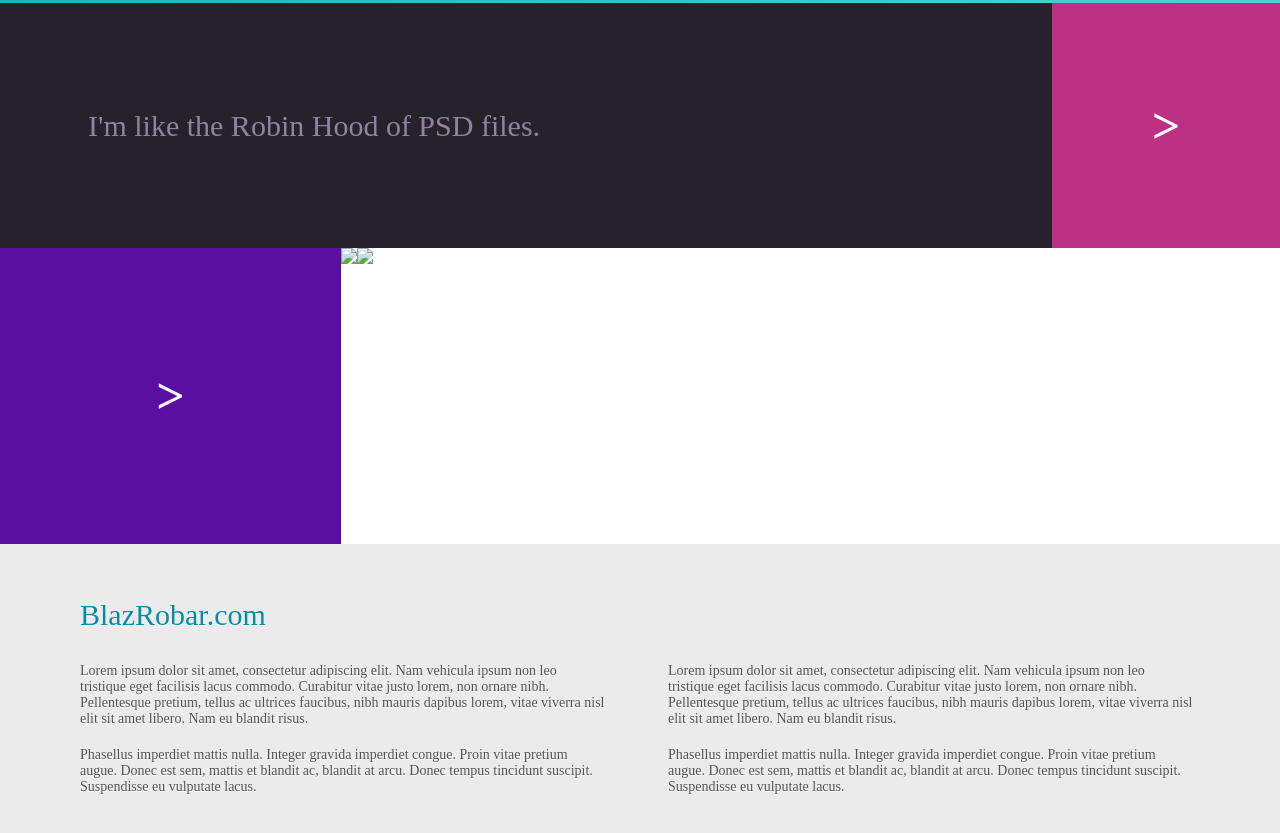
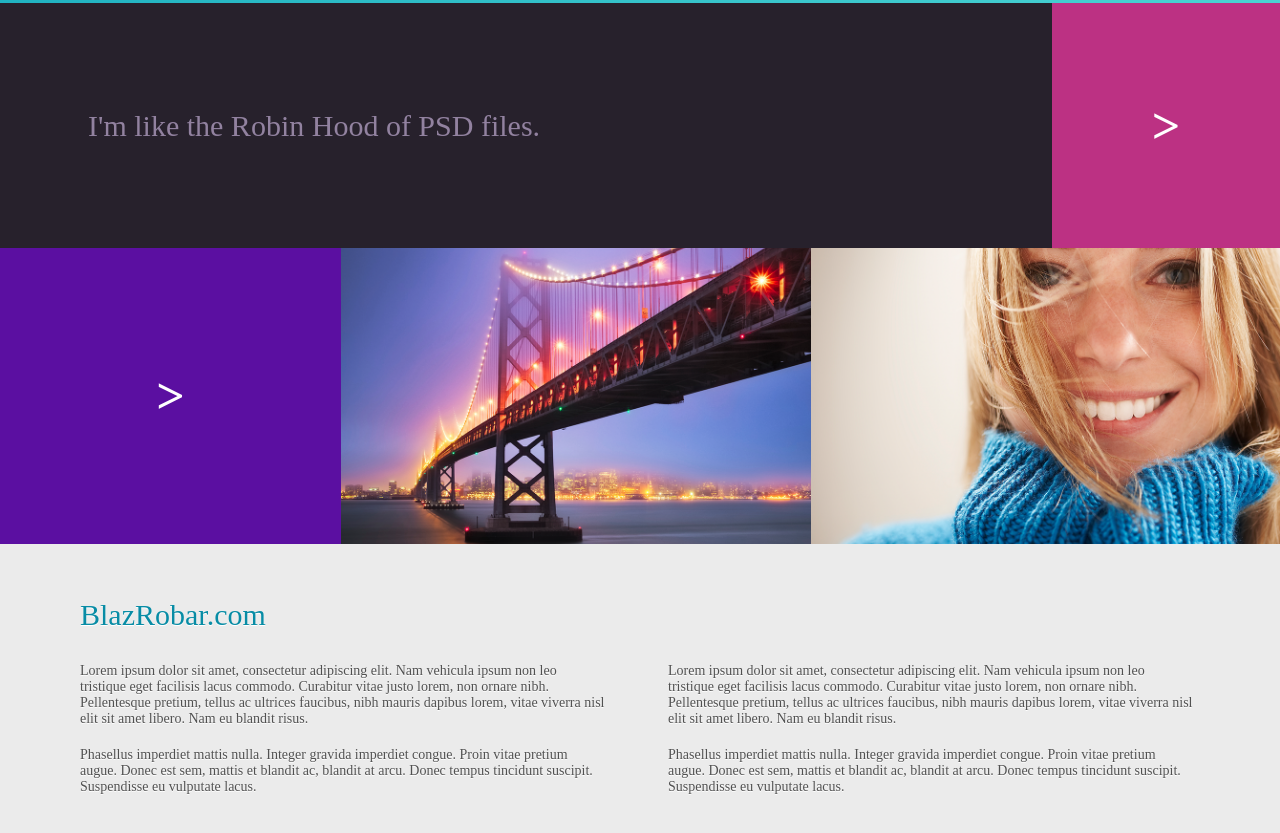
Before and after one commit to vlad-ulasowitch/rpi01, a plain HTML site: page index.html in a window 1280 px wide. Shown: the part 717-1550 px from the top of the page. Drawn offline with Linux system fonts and the light colour scheme; the site is published under a folder, as on GitHub Pages, so addresses that start at the root find nothing.

Commit message:
Update pathes to images

```diff
--- a/index.html
+++ b/index.html
@@ -32,10 +32,10 @@
     <section class="second-row">
         <div class="second-row__arrow">&gt;</div>
         <div class="second-row__item">
-            <img src="/assets/2.png">
+            <img src="./assets/2.png">
         </div>
         <div class="second-row__item">
-            <img src="/assets/3.png">
+            <img src="./assets/3.png">
         </div>
     </section>
     <footer>
```
